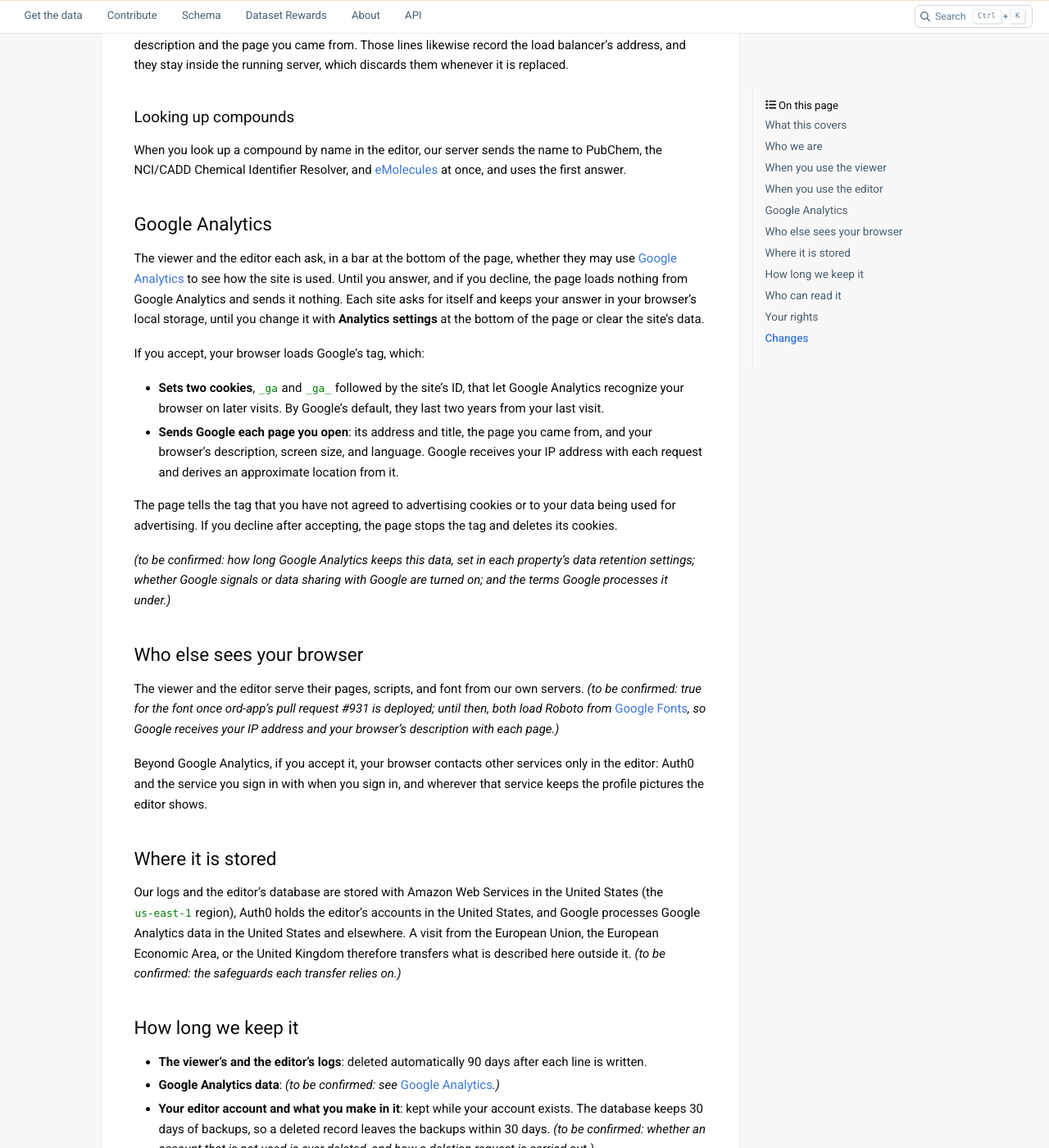
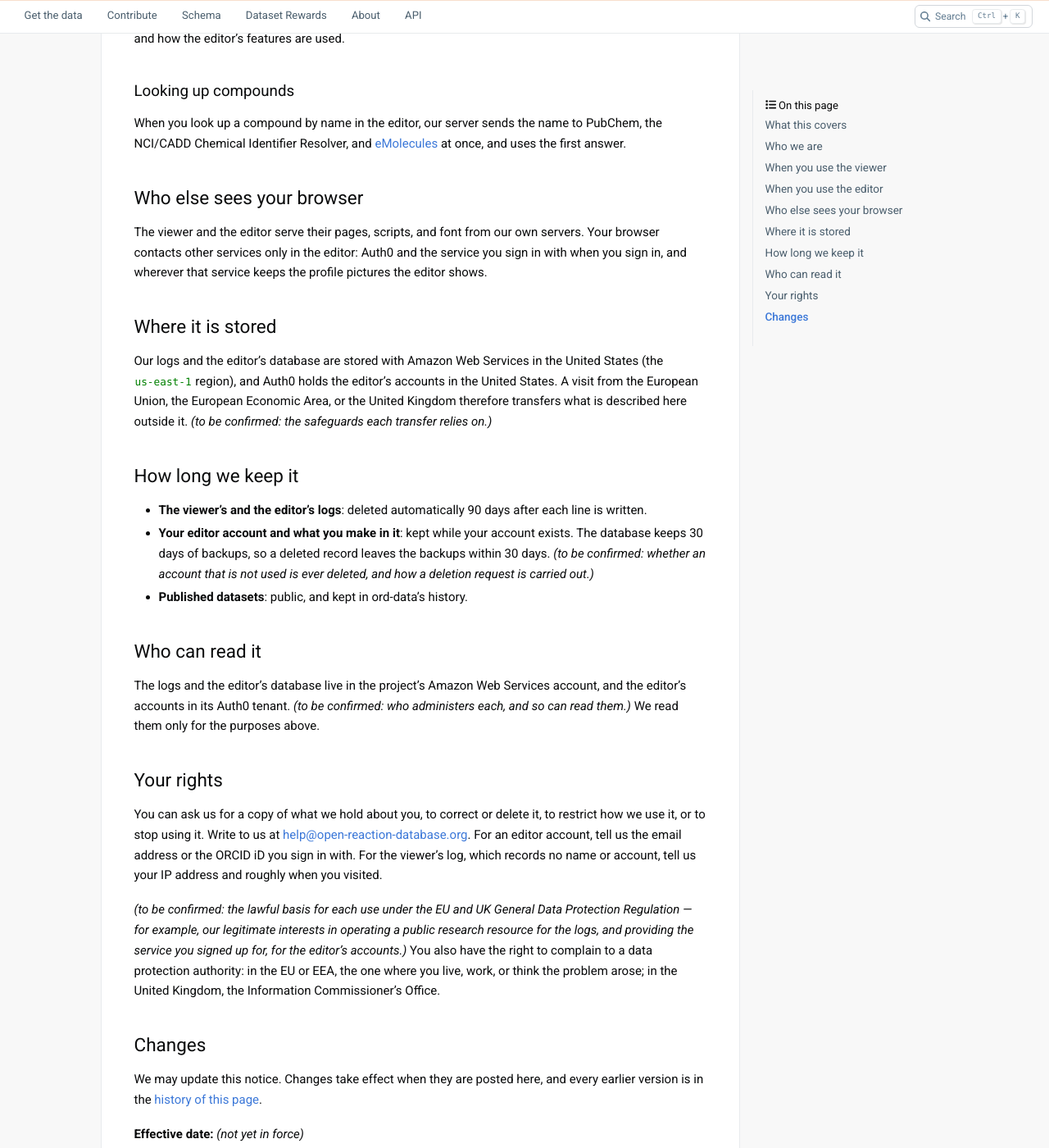
Before and after one commit to open-reaction-database/ord-schema, a Sphinx documentation site: the page built from docs/site_privacy.rst, in a window 1280 px wide and 1400 px high, scrolled down 3790 px. Shown: the whole window at 82% size. Built offline with Sphinx 7.4.7 and the PyData theme 0.15.4, drawn with Linux system fonts in a browser that asks for light colours; some of the changed text lies outside the part shown.

Commit message:
Describe counting visits from the server logs, with no Google Analytics
The sites load no Google tag and count visits from their logs instead (ord-infrastructure#70), so the notice drops its Google Analytics section and says what the logs' counts cover. The placeholders for ord-app#928, #929, and #931 go, since each is live.

Co-Authored-By: Claude Opus 5.5 <noreply@anthropic.com>

```diff
--- a/docs/site_privacy.rst
+++ b/docs/site_privacy.rst
@@ -7,9 +7,7 @@ Open Reaction Database website: privacy notice
 .. warning::
 
    **DRAFT — not adopted, not in force.** Written to start a conversation, not
-   to end one. It describes the site with Google Analytics loading only for a
-   visitor who accepts it, as ord-app's pull request #930 makes it, and
-   every passage marked *(to be confirmed: …)* is a decision or a fact that
+   to end one. Every passage marked *(to be confirmed: …)* is a decision or a fact that
    still needs an owner.
 
 ****************
@@ -43,8 +41,8 @@ confirmed: names)*, who are responsible for the records described here ("we",
 When you use the viewer
 ***********************
 
-The viewer has no accounts and runs no advertising tag. It sets no cookies
-unless you accept `Google Analytics`_.
+The viewer has no accounts, sets no cookies, and runs no analytics or
+advertising tag.
 
 The web server's log
 ====================
@@ -57,9 +55,7 @@ makes to our search service. A line records:
 - **When** the request was made.
 - **What was requested**: the address of the page, file, or search call, which
   shows the dataset or reaction you opened. For the ask page and the search
-  page, the log leaves out the question or the search you typed. *(to be
-  confirmed: the search page's address is left out once ord-app's pull request
-  #928 is deployed; until then, a search written into the address is logged.)*
+  page, the log leaves out the question or the search you typed.
 - **The page you came from**, as your browser reports it, with the same
   question or search left out.
 - **Your browser**, as it describes itself (its name, version, and operating
@@ -69,7 +65,10 @@ makes to our search service. A line records:
 The log is stored with Amazon Web Services in the United States and deleted
 automatically **90 days** after each line is written. We read it to keep the
 site running: to find errors, to see when it is slow or overloaded, and to deal
-with abuse. *(to be confirmed: whether we also count visits from it.)*
+with abuse. We also count visits from it, as totals: how many pages are loaded
+each day, which pages visits start on, which sites they come from, and how the
+search and the site's other services are used. None of these counts is made from
+IP addresses.
 
 What the viewer keeps in your browser
 =====================================
@@ -77,8 +76,7 @@ What the viewer keeps in your browser
 When you select reactions in a list of search results, the viewer remembers
 which ones in your browser's session storage, so the selection survives a
 reload. It stays in that tab and is gone when you close it; it is never sent
-to us. Your answer to the analytics question stays in your browser's local
-storage, as described under `Google Analytics`_.
+to us.
 
 Asking a question
 =================
@@ -151,8 +149,7 @@ To keep you signed in, the editor stores your sign-in tokens in your browser's
 local storage and sets a cookie on its own domain marking that you are signed
 in. Auth0 sets its own cookies on its sign-in pages. You stay signed in for up
 to 30 days, or 15 days if you do not use the editor in between; signing out
-ends it sooner. The editor runs no advertising tag, and runs Google Analytics
-only if you accept it, as described under `Google Analytics`_.
+ends it sooner. The editor runs no analytics or advertising tag.
 
 Your name in the reactions you make
 ===================================
@@ -201,6 +198,9 @@ it also logs each request, with your browser's description and the page you
 came from. Those lines likewise record the load balancer's address, and they
 stay inside the running server, which discards them whenever it is replaced.
 
+We count visits from the server's log, as totals: how many sign-ins and new
+accounts there are each day, and how the editor's features are used.
+
 Looking up compounds
 ====================
 
@@ -208,58 +208,22 @@ When you look up a compound by name in the editor, our server sends the name to
 PubChem, the NCI/CADD Chemical Identifier Resolver, and `eMolecules
 <https://www.emolecules.com>`__ at once, and uses the first answer.
 
-****************
-Google Analytics
-****************
-
-The viewer and the editor each ask, in a bar at the bottom of the page, whether
-they may use `Google Analytics
-<https://marketingplatform.google.com/about/analytics/>`__ to see how the site
-is used. Until you answer, and if you decline, the page loads nothing from
-Google Analytics and sends it nothing. Each site asks for itself and keeps your
-answer in your browser's local storage, until you change it with **Analytics
-settings** at the bottom of the page or clear the site's data.
-
-If you accept, your browser loads Google's tag, which:
-
-- **Sets two cookies**, ``_ga`` and ``_ga_`` followed by the site's ID, that
-  let Google Analytics recognize your browser on later visits. By Google's
-  default, they last two years from your last visit.
-- **Sends Google each page you open**: its address and title, the page you came
-  from, and your browser's description, screen size, and language. Google
-  receives your IP address with each request and derives an approximate
-  location from it.
-
-The page tells the tag that you have not agreed to advertising cookies or to
-your data being used for advertising. If you decline after accepting, the page
-stops the tag and deletes its cookies.
-
-*(to be confirmed: how long Google Analytics keeps this data, set in each
-property's data retention settings; whether Google signals or data sharing
-with Google are turned on; and the terms Google processes it under.)*
-
 **************************
 Who else sees your browser
 **************************
 
 The viewer and the editor serve their pages, scripts, and font from our own
-servers. *(to be confirmed: true for the font once ord-app's pull request #931
-is deployed; until then, both load Roboto from* `Google Fonts
-<https://fonts.google.com>`__\ *, so Google receives your IP address and your
-browser's description with each page.)*
-
-Beyond Google Analytics, if you accept it, your browser contacts other services
-only in the editor: Auth0 and the service you sign in with when you sign in, and
-wherever that service keeps the profile pictures the editor shows.
+servers. Your browser contacts other services only in the editor: Auth0 and the
+service you sign in with when you sign in, and wherever that service keeps the
+profile pictures the editor shows.
 
 ******************
 Where it is stored
 ******************
 
 Our logs and the editor's database are stored with Amazon Web Services in the
-United States (the ``us-east-1`` region), Auth0 holds the editor's accounts in
-the United States, and Google processes Google Analytics data in the United
-States and elsewhere. A visit from the European Union, the European Economic
+United States (the ``us-east-1`` region), and Auth0 holds the editor's accounts
+in the United States. A visit from the European Union, the European Economic
 Area, or the United Kingdom therefore transfers what is described here outside
 it. *(to be confirmed: the safeguards each transfer relies on.)*
 
@@ -269,7 +233,6 @@ How long we keep it
 
 - **The viewer's and the editor's logs**: deleted automatically 90 days after
   each line is written.
-- **Google Analytics data**: *(to be confirmed: see* `Google Analytics`_\ *.)*
 - **Your editor account and what you make in it**: kept while your account
   exists. The database keeps 30 days of backups, so a deleted record leaves the
   backups within 30 days. *(to be confirmed: whether an account that is not
@@ -281,8 +244,7 @@ Who can read it
 ***************
 
 The logs and the editor's database live in the project's Amazon Web Services
-account, the editor's accounts in its Auth0 tenant, and Google Analytics data
-in the project's Google Analytics properties. *(to be confirmed: who
+account, and the editor's accounts in its Auth0 tenant. *(to be confirmed: who
 administers each, and so can read them.)* We read them only for the purposes
 above.
 
```
